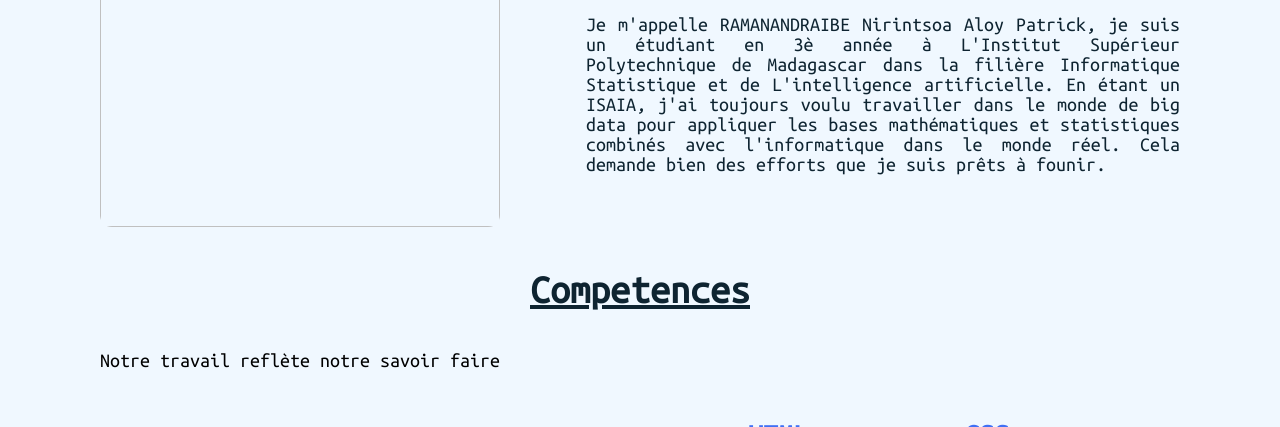
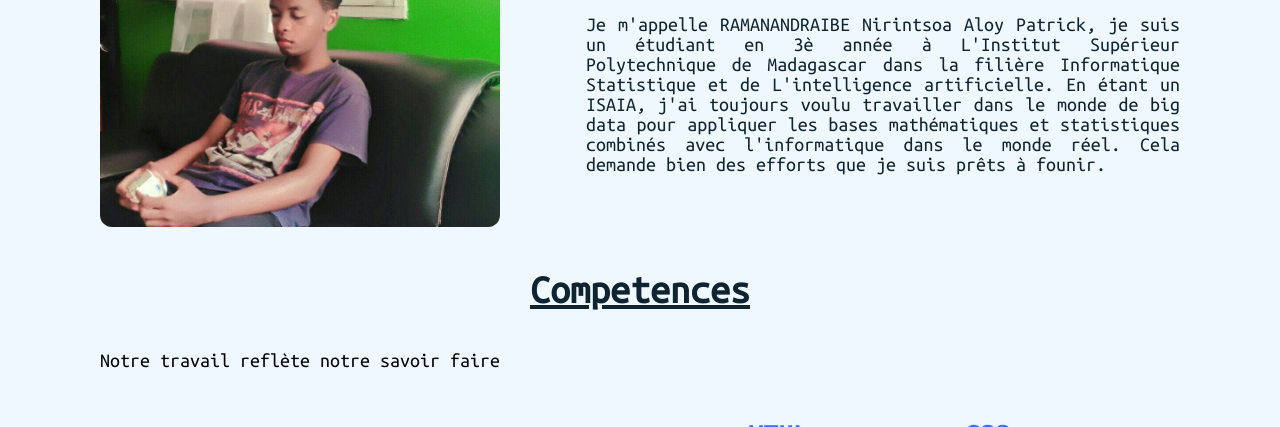
Before and after one commit to aloy2000/aboutMe, a plain HTML site: page index.html in a window 1280 px wide. Shown: the part 683-1110 px from the top of the page. Drawn offline with Linux system fonts and the light colour scheme; the site is published under a folder, as on GitHub Pages, so addresses that start at the root find nothing.

Commit message:
correction du balise img

```diff
--- a/index.html
+++ b/index.html
@@ -61,7 +61,7 @@
                 <h3>A propos</h3>
             </div>
             <div class="about-description">
-                <div class="about-profile"><img src="/img/profil.jpg" alt=""></div>
+                <div class="about-profile"><img src="./img/profil.jpg" alt=""></div>
                 <div class="about-text">
                     <h3>Présentation</h3>
                     <p>
```
